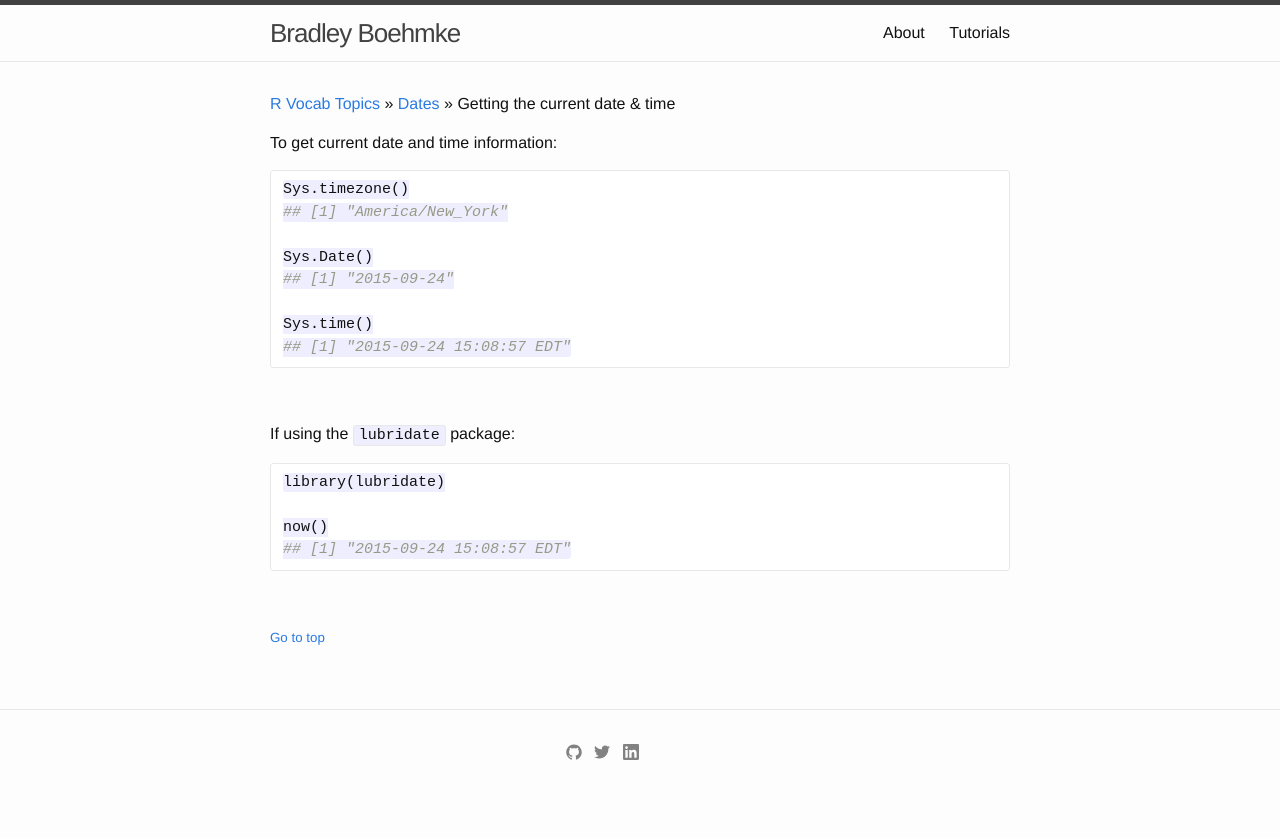
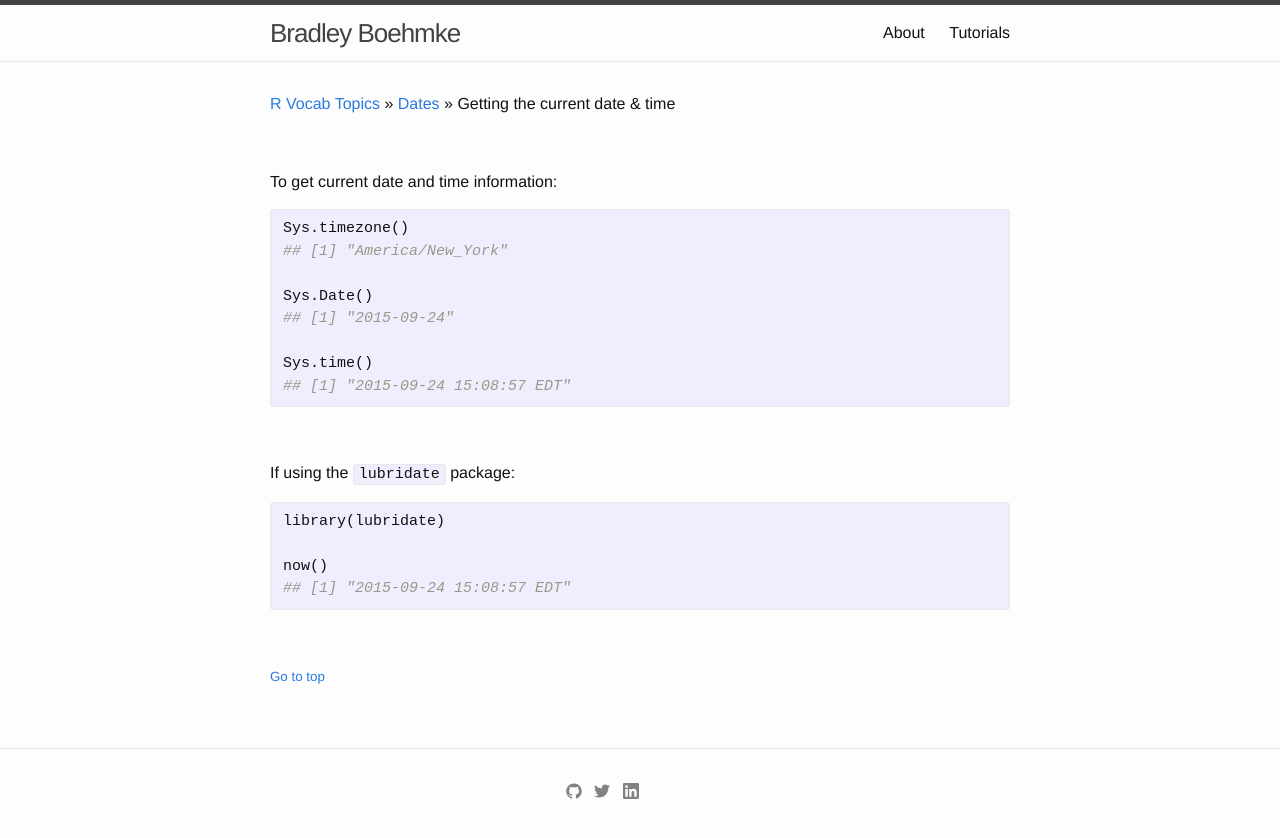
Before and after one commit to bradleyboehmke/bradleyboehmke, a Jekyll site: the page built from tutorials/current_date.md, in a window 1280 px wide. Shown: the top 838 px of the page. Built offline with Jekyll 4.4.1, drawn with Linux system fonts in a browser that asks for light colours.

Commit message:
Update current_date.md

````diff
--- a/tutorials/current_date.md
+++ b/tutorials/current_date.md
@@ -5,10 +5,11 @@ title: NULL
 
 [R Vocab Topics](index) &#187; [Dates](dates) &#187; Getting the current date & time
 
+<br>
+
 To get current date and time information:
 
-
-```r
+{% highlight r %}
 Sys.timezone()
 ## [1] "America/New_York"
 
@@ -17,19 +18,19 @@ Sys.Date()
 
 Sys.time()
 ## [1] "2015-09-24 15:08:57 EDT"
-```
+{% endhighlight %}
 
 <br>
 
 If using the `lubridate` package:
 
 
-```r
+{% highlight r %}
 library(lubridate)
 
 now()
 ## [1] "2015-09-24 15:08:57 EDT"
-```
+{% endhighlight %}
 
 <br>
 
````
